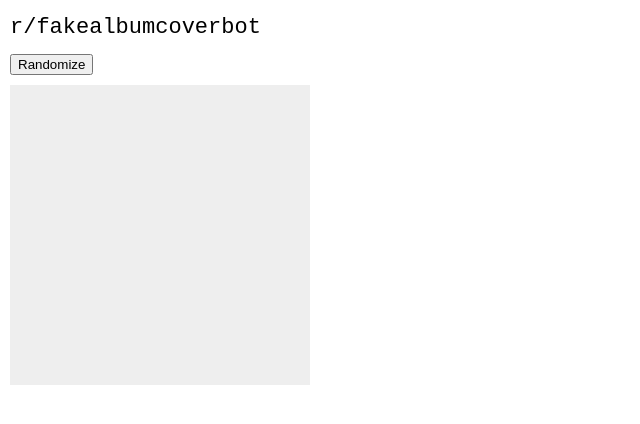
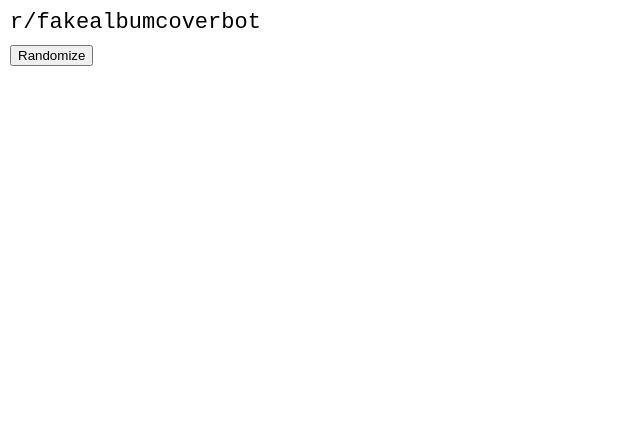
Before and after one commit to karlpokus/fakealbumcover-bot, a website: page public/index.html in a window 1280 px wide. Shown: the whole page, without its empty margins (0-640 px from the left). Drawn offline with nearby package versions, Linux system fonts and the light colour scheme.

Commit message:
minor new styling

```diff
--- a/public/index.html
+++ b/public/index.html
@@ -11,22 +11,17 @@
     h1 {
       font-size:22px;
       font-weight:400;
-    }
-    button {
-      display:block;
       margin:10px 0;
     }
     #album {
-      background:#eee;
-      height:300px;
-      width:300px;
+      margin:20px 0;
     }
   </style>
 </head>
 <body>
   <h1>r/fakealbumcoverbot</h1>
-  <p id="loader"></p>
   <button id="randomize">Randomize</button>
+  <span id="loader"></span>
   <div id="album"></div>
 
   <script src="https://code.jquery.com/jquery-3.1.1.min.js"></script>
```
